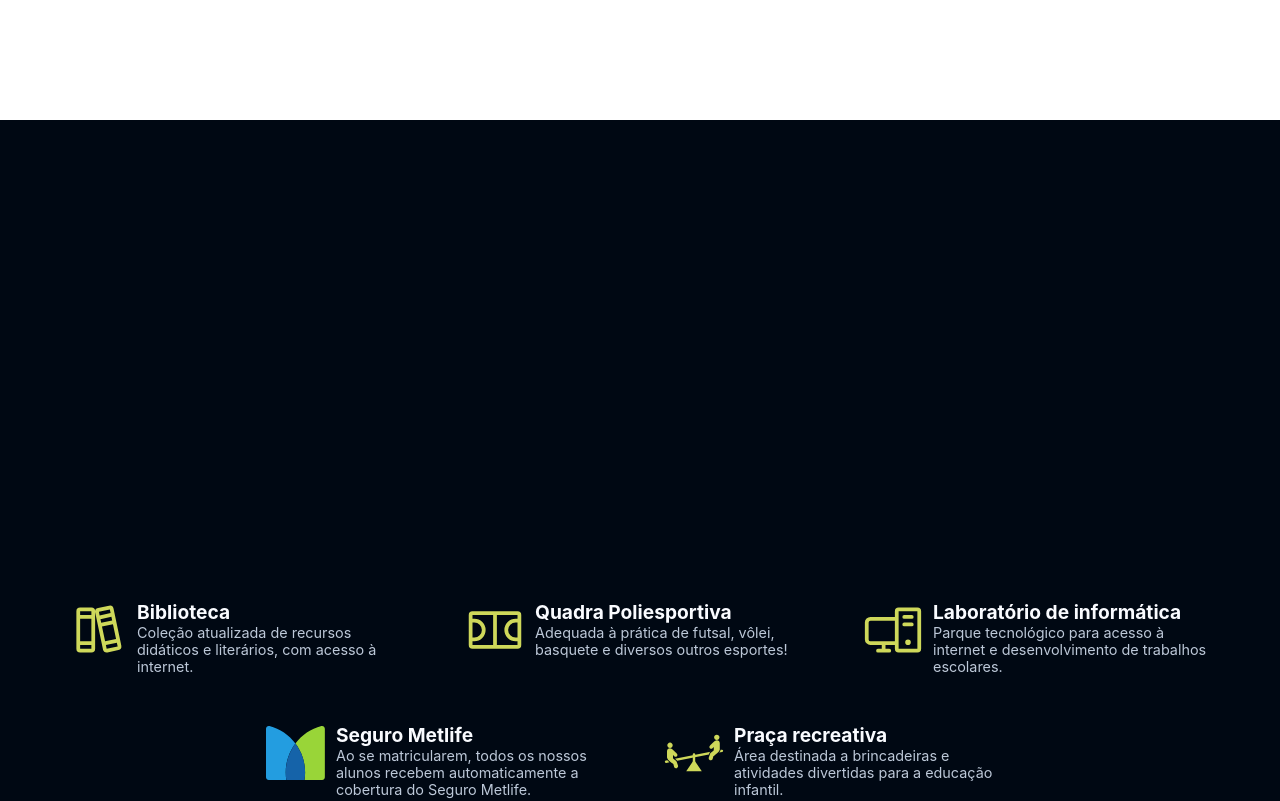
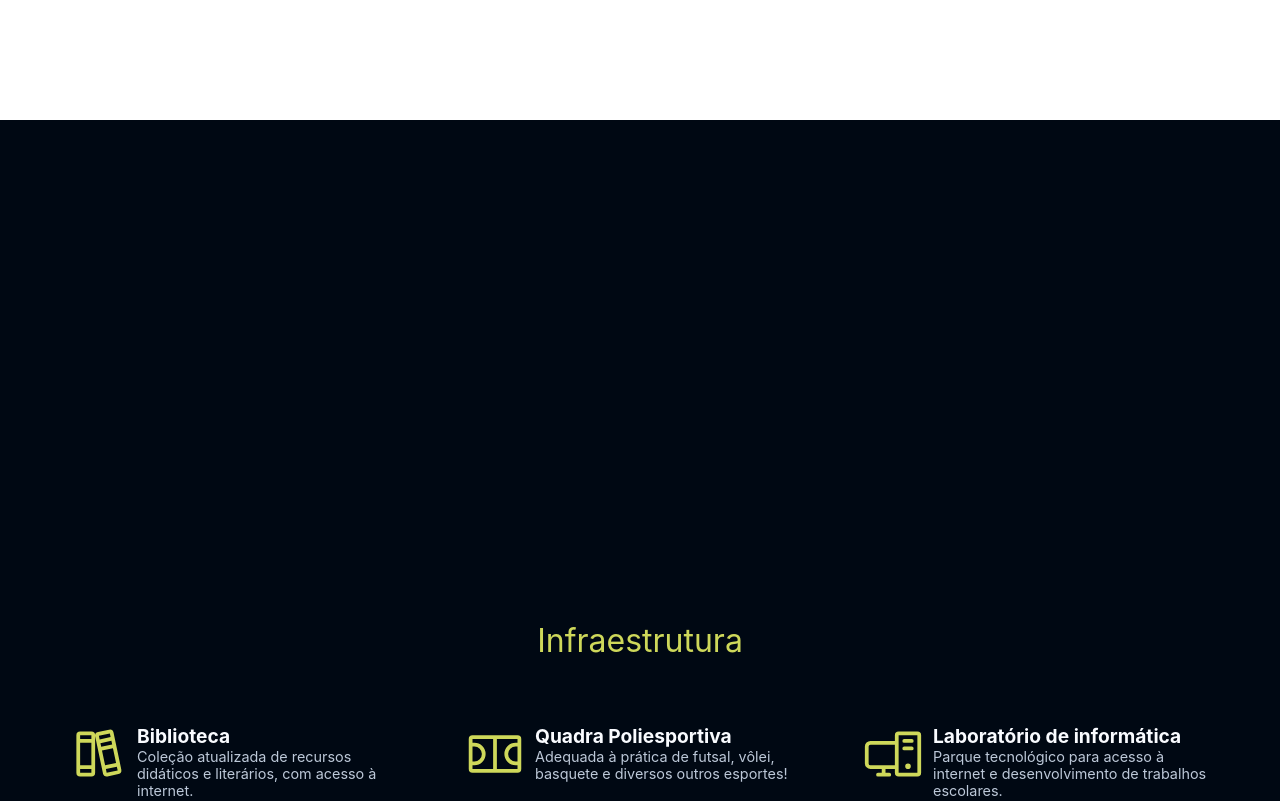
Before and after one commit to uLinck/cmec-project, a React (Create React App) app in the folder Front/: page / in a window 1280 px wide. Shown: the part 1480-2281 px from the top of the page. Built offline with nearby package versions, Linux system fonts and the light colour scheme.

Commit message:
✨[CMEC-9] - Added section h1

```diff
--- a/Front/src/Components/Sections/Infraestructure/index.tsx
+++ b/Front/src/Components/Sections/Infraestructure/index.tsx
@@ -26,7 +26,7 @@ export const Infraestructure = () => {
         {
             icon: <MetlifeIcon sx={{ fontSize: "60px" }} />,
             title: "Seguro Metlife",
-            description: "Ao se matricularem, todos os nossos alunos recebem automaticamente a cobertura do Seguro Metlife."
+            description: "Cobertura do Seguro Metlife à todos os alunos matriculados."
         },
         {
             icon: <RecreationalSquareIcon sx={{ fontSize: "60px", fill: colors.accent100 }} />,
@@ -42,11 +42,14 @@ export const Infraestructure = () => {
                 maxWidth: "100vw",
                 display: "flex",
                 justifyContent: "center",
+                flexDirection: "column",
+                alignItems: "center",
+                paddingY: "60vh",
             }}
         >
+            <h1 style={{ color: colors.accent100, marginBottom: "4rem", fontWeight: "normal" }}>Infraestrutura</h1>
             <Box
                 sx={{
-                    paddingY: "60vh",
                     width: "1200px",
                     display: "flex",
                     justifyContent: "center",
@@ -63,6 +66,6 @@ export const Infraestructure = () => {
                     {items.map(item => <Item {...item} />)}
                 </Fade>
             </Box>
-        </Box>
+        </Box >
     )
 }
```
